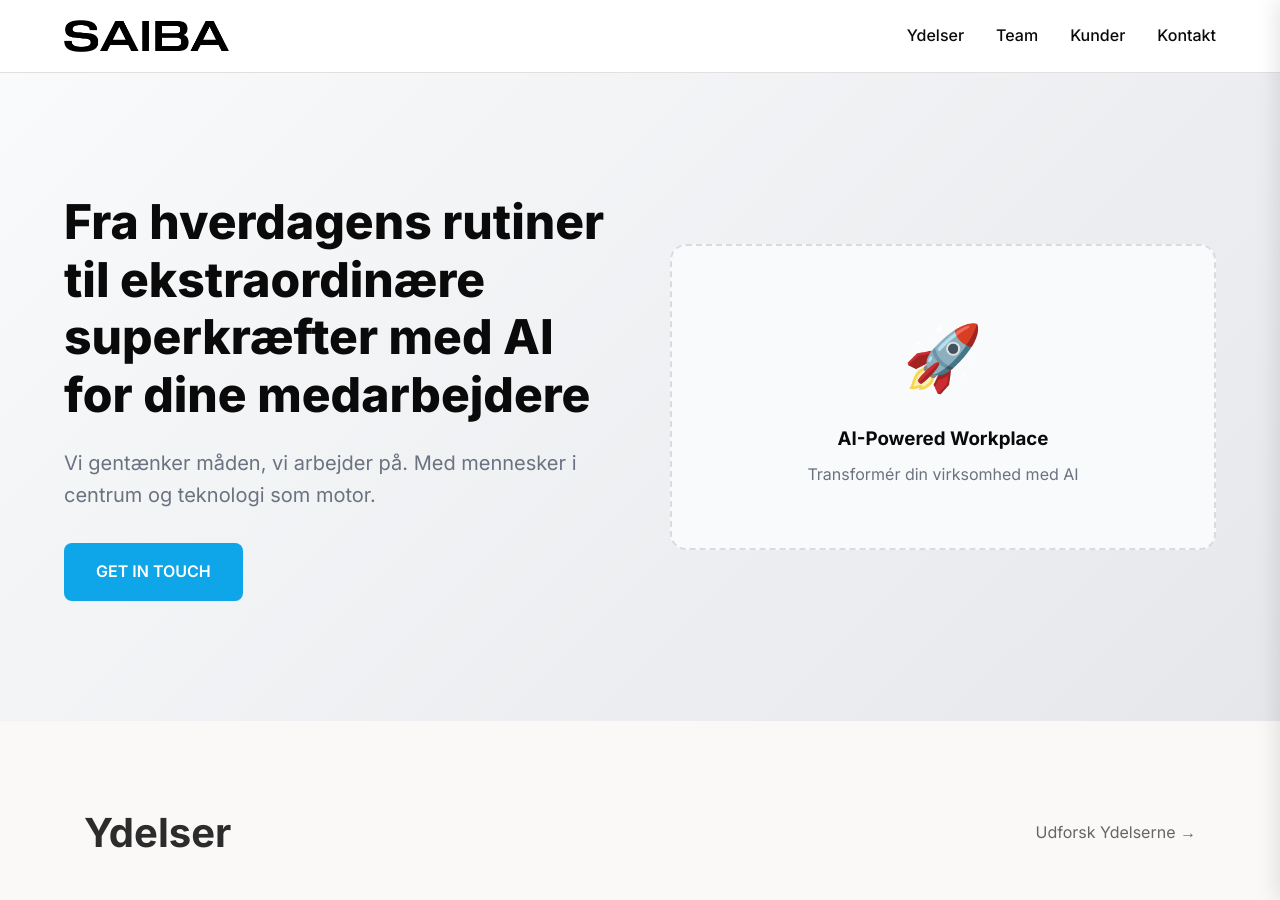
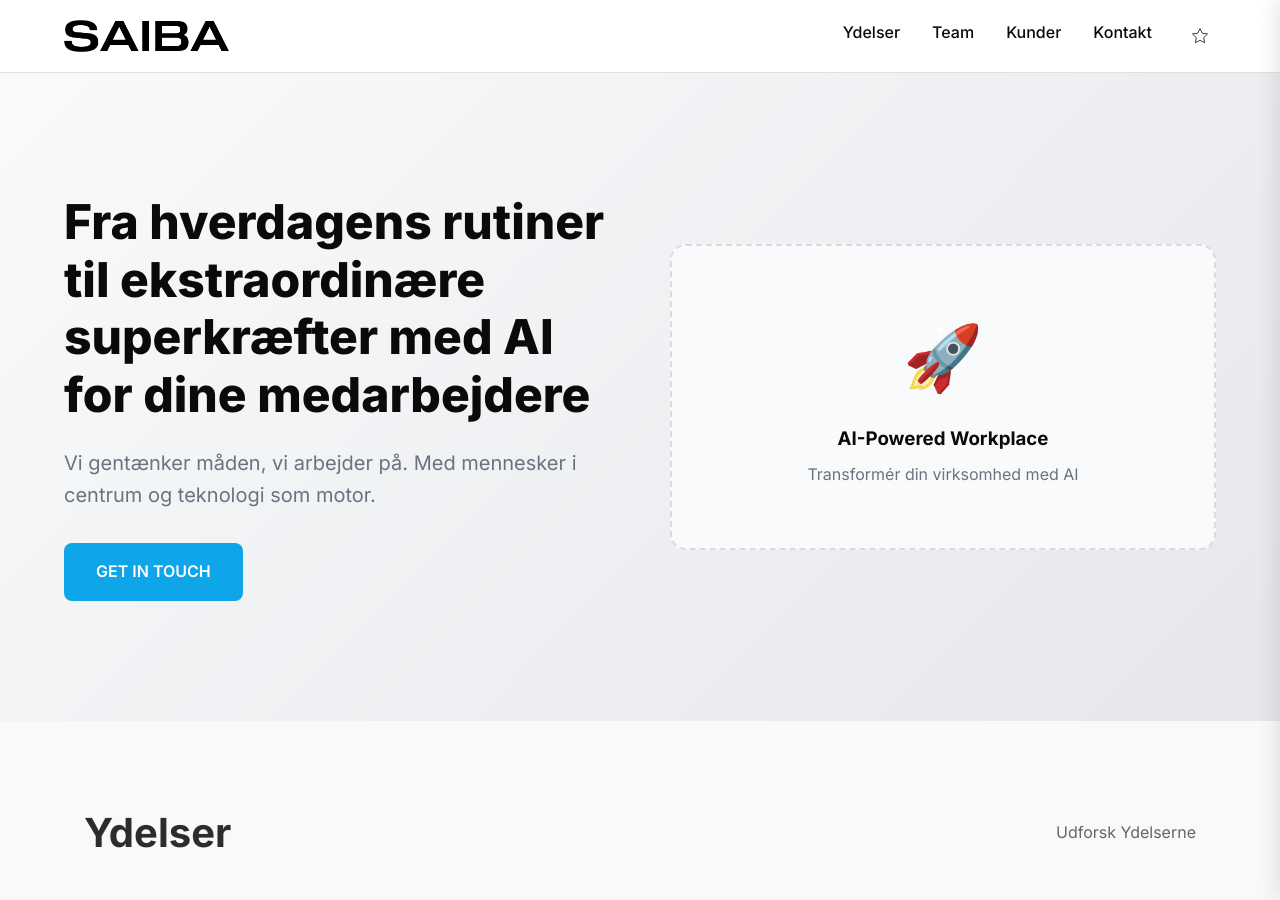
Before and after one commit to b4ltasar/saibaweb, a Jekyll site: the page built from index.html, in a window 1280 px wide and 900 px high. Built offline with Jekyll 4.4.1, drawn with Linux system fonts in a browser that asks for light colours.

Commit message:
Add minimalist dark mode toggle with stroked star design
- Added minimalist stroked star icon for light mode (stroke-width: 1)
- Added moon icon for dark mode
- Smooth transitions with rotation and scale effects
- CSS variables for dark mode theming
- JavaScript functionality with localStorage persistence
- Toggle positioned in header navigation
- Modern minimalist architecture-inspired design

```diff
--- a/_includes/header.html
+++ b/_includes/header.html
@@ -15,6 +15,14 @@
         {% for item in site.data.navigation %}
         <a href="{{ item.url }}">{{ item.title }}</a>
         {% endfor %}
+        <button class="dark-mode-toggle" id="darkModeToggle" aria-label="Toggle dark mode">
+          <svg class="star-icon" width="18" height="18" viewBox="0 0 24 24" fill="none" stroke="currentColor" stroke-width="1">
+            <polygon points="12,2 15.09,8.26 22,9.27 17,14.14 18.18,21.02 12,17.77 5.82,21.02 7,14.14 2,9.27 8.91,8.26"/>
+          </svg>
+          <svg class="moon-icon" width="18" height="18" viewBox="0 0 24 24" fill="none" stroke="currentColor" stroke-width="1">
+            <path d="M21 12.79A9 9 0 1 1 11.21 3 7 7 0 0 0 21 12.79z"/>
+          </svg>
+        </button>
       </div>
     </nav>
   </div>
--- a/assets/css/main.css
+++ b/assets/css/main.css
@@ -3,6 +3,28 @@
   margin: 0;
   padding: 0;
   box-sizing: border-box;
+}
+
+:root {
+  --bg: #ffffff;
+  --text: #1a1a1a;
+  --muted: #666666;
+  --border: #e5e5e5;
+  --accent: #4a90e2;
+  --card: #ffffff;
+}
+
+.dark-mode {
+  --bg: #1a1a1a;
+  --text: #ffffff;
+  --muted: #a0a0a0;
+  --border: #333333;
+  --accent: #4a90e2;
+  --card: #2a2a2a;
+}
+
+* {
+  font-family: 'Inter', 'Helvetica Neue', Arial, sans-serif !important;
 }
 
 body {
@@ -99,7 +121,53 @@ body {
 }
 
 .nav-links a:hover {
-  color: var(--accent);
+  color: var(--text);
+}
+
+/* Dark Mode Toggle */
+.dark-mode-toggle {
+  background: none;
+  border: none;
+  cursor: pointer;
+  padding: 8px;
+  border-radius: 4px;
+  transition: background-color 0.2s ease;
+  position: relative;
+  width: 32px;
+  height: 32px;
+  display: flex;
+  align-items: center;
+  justify-content: center;
+}
+
+.dark-mode-toggle:hover {
+  background: rgba(0, 0, 0, 0.05);
+}
+
+.dark-mode-toggle .star-icon,
+.dark-mode-toggle .moon-icon {
+  position: absolute;
+  transition: opacity 0.4s ease, transform 0.4s ease;
+}
+
+.dark-mode-toggle .star-icon {
+  opacity: 1;
+  transform: rotate(0deg) scale(1);
+}
+
+.dark-mode-toggle .moon-icon {
+  opacity: 0;
+  transform: rotate(180deg) scale(0.8);
+}
+
+.dark-mode .dark-mode-toggle .star-icon {
+  opacity: 0;
+  transform: rotate(180deg) scale(0.8);
+}
+
+.dark-mode .dark-mode-toggle .moon-icon {
+  opacity: 1;
+  transform: rotate(0deg) scale(1);
 }
 
 /* Hero Section */
--- a/assets/js/main.js
+++ b/assets/js/main.js
@@ -2,25 +2,24 @@
 document.addEventListener('DOMContentLoaded', function() {
 
     // Theme Management
-    const themeToggle = document.getElementById('theme-toggle');
-    const drawerThemeToggle = document.getElementById('drawer-theme-toggle');
+    const darkModeToggle = document.getElementById('darkModeToggle');
     const html = document.documentElement;
 
     // Initialize theme from localStorage
     const savedTheme = localStorage.getItem('theme') || 'light';
-    html.setAttribute('data-theme', savedTheme);
+    html.classList.toggle('dark-mode', savedTheme === 'dark');
 
     // Theme toggle functionality
     function toggleTheme() {
-        const currentTheme = html.getAttribute('data-theme');
-        const newTheme = currentTheme === 'dark' ? 'light' : 'dark';
+        const isDark = html.classList.contains('dark-mode');
+        const newTheme = isDark ? 'light' : 'dark';
 
-        html.setAttribute('data-theme', newTheme);
+        html.classList.toggle('dark-mode', newTheme === 'dark');
         localStorage.setItem('theme', newTheme);
     }
 
-    if (themeToggle) {
-        themeToggle.addEventListener('click', toggleTheme);
+    if (darkModeToggle) {
+        darkModeToggle.addEventListener('click', toggleTheme);
     }
 
     if (drawerThemeToggle) {
--- a/index.html
+++ b/index.html
@@ -29,7 +29,7 @@ description: "Fra hverdagens rutiner til ekstraordinære superkræfter med AI fo
     <div class="container">
         <div class="services-header">
             <h2 class="services-title">Ydelser</h2>
-            <a href="#contact" class="explore-link">Udforsk Ydelserne →</a>
+            <a href="#contact" class="explore-link">Udforsk Ydelserne</a>
         </div>
 
         <div class="services-grid">
```
